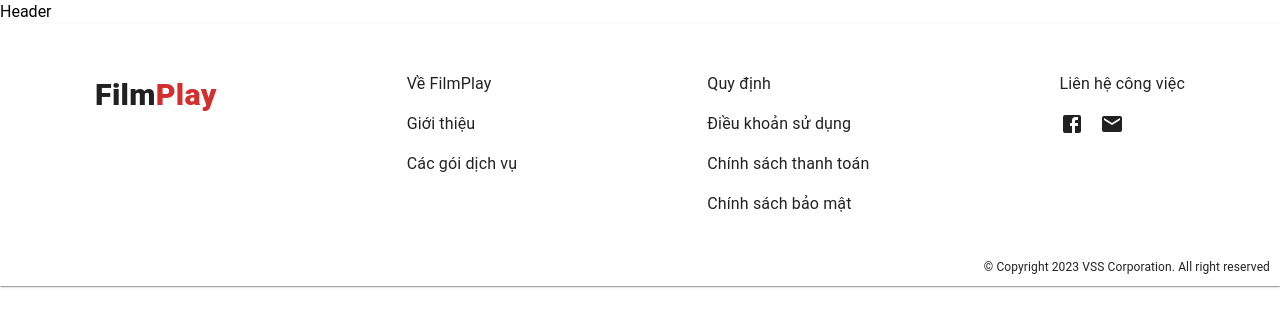
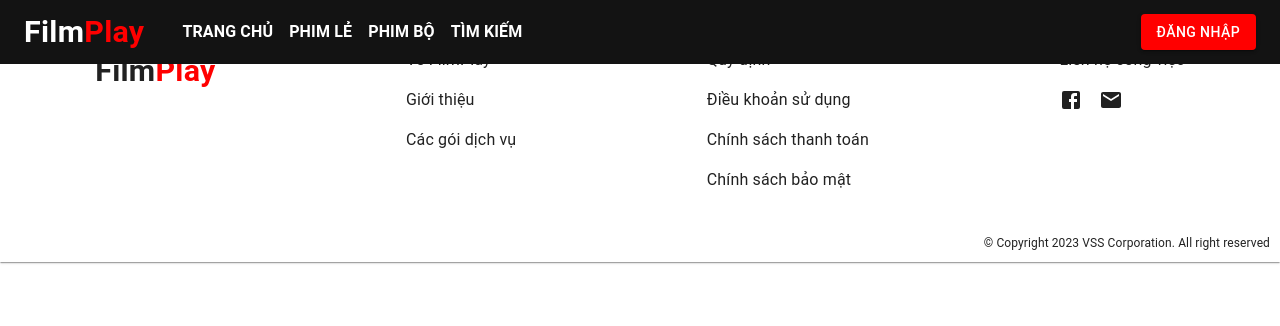
Before and after one commit to bachoilabach/react-movie-user, a React (Create React App) app: page /main in a window 1280 px wide. Shown: the top 326 px of the page. Built offline with nearby package versions, Linux system fonts and the light colour scheme.

Commit message:
debug header

```diff
--- a/src/components/Header.jsx
+++ b/src/components/Header.jsx
@@ -1,9 +1,75 @@
-import React from 'react'
+import MenuIcon from "@mui/icons-material/Menu";
+import {
+  AppBar,
+  Box,
+  Button,
+  IconButton,
+  Stack,
+  Toolbar,
+  Typography,
+} from "@mui/material";
+import { Link } from "react-router-dom";
+import menuConfigs from "../config/menu.configs";
+import Logo from "./Logo";
 
-function Header() {
+const Header = () => {
   return (
-    <div>Header</div>
-  )
-}
+    <>
+      <AppBar elevation={0} sx={{ zIndex: 9999 }}>
+        <Toolbar
+          sx={{
+            alignItems: "center",
+            justifyContent: "space-between",
+            bgcolor: "#131313",
+          }}
+        >
+          <Stack direction="row" spacing={1} alignItems="center">
+            <IconButton color="inherit" sx={{ mr: 2, display: { md: "none" } }}>
+              <MenuIcon />
+            </IconButton>
 
-export default Header
+            <Box sx={{ display: { xs: "inline-block", md: "none" } }}>
+              <Logo />
+            </Box>
+          </Stack>
+
+          {/* main menu */}
+          <Box
+            flexGrow={1}
+            alignItems="center"
+            display={{ xs: "none", md: "flex" }}
+          >
+            <Box sx={{ marginRight: "30px" }}>
+              <Logo />
+            </Box>
+            {menuConfigs.main.map((item, index) => (
+              <Button
+                key={index}
+                component={Link}
+                to={item.path}
+                variant="text"
+              >
+                <Typography className="text-white" fontWeight={600}>
+                  {item.display}
+                </Typography>
+              </Button>
+            ))}
+          </Box>
+          {/* main menu */}
+
+          {/* user menu */}
+          <Stack spacing={3} direction="row" alignItems="center">
+            {
+              <Button sx={{ bgcolor: "#ff0000" }} variant="contained">
+                Đăng nhập
+              </Button>
+            }
+          </Stack>
+          {/* user menu */}
+        </Toolbar>
+      </AppBar>
+    </>
+  );
+};
+
+export default Header;
--- a/src/components/Logo.jsx
+++ b/src/components/Logo.jsx
@@ -3,8 +3,8 @@ import { Typography} from '@mui/material';
 const Logo = () => {
 
   return (
-    <Typography fontWeight="800" fontSize="1.9rem" className='select-none'>
-      Film<span className='text-red-700'>Play</span>
+    <Typography fontWeight="600" fontSize="1.9rem" className='select-none'>
+      Film<span className='text-[#ff0000]'>Play</span>
     </Typography>
   );
 };
--- a/src/config/menu.configs.js
+++ b/src/config/menu.configs.js
@@ -10,7 +10,7 @@ import AccountCircleIcon from '@mui/icons-material/AccountCircle';
 const main = [
   {
     display: "Trang chủ",
-    path: "/",
+    path: "/main/home",
     icon: <HomeOutlinedIcon />,
     state: "home"
   },
--- a/src/pages/HomePage.jsx
+++ b/src/pages/HomePage.jsx
@@ -2,7 +2,33 @@ import React from 'react'
 
 function HomePage() {
   return (
-    <div>HomePage</div>
+    <div>HomePage
+      Lorem ipsum dolor sit amet consectetur adipisicing elit. Numquam, itaque. Corporis nam magni ad ipsum saepe hic voluptatem repudiandae cupiditate, modi doloribus perspiciatis possimus, tenetur iste, eligendi aliquid aperiam in?
+      <p>Lorem ipsum dolor sit amet consectetur adipisicing elit. Qui ex deserunt corporis nulla. Vero cum illum facere maxime omnis hic asperiores aperiam atque eum enim earum quaerat ducimus, quo et.</p>
+      <p>Lorem ipsum dolor sit amet consectetur adipisicing elit. Qui ex deserunt corporis nulla. Vero cum illum facere maxime omnis hic asperiores aperiam atque eum enim earum quaerat ducimus, quo et.</p>
+      <p>Lorem ipsum dolor sit amet consectetur adipisicing elit. Qui ex deserunt corporis nulla. Vero cum illum facere maxime omnis hic asperiores aperiam atque eum enim earum quaerat ducimus, quo et.</p>
+      <p>Lorem ipsum dolor sit amet consectetur adipisicing elit. Qui ex deserunt corporis nulla. Vero cum illum facere maxime omnis hic asperiores aperiam atque eum enim earum quaerat ducimus, quo et.</p>
+      <p>Lorem ipsum dolor sit amet consectetur adipisicing elit. Qui ex deserunt corporis nulla. Vero cum illum facere maxime omnis hic asperiores aperiam atque eum enim earum quaerat ducimus, quo et.</p>
+      <p>Lorem ipsum dolor sit amet consectetur adipisicing elit. Qui ex deserunt corporis nulla. Vero cum illum facere maxime omnis hic asperiores aperiam atque eum enim earum quaerat ducimus, quo et.</p>
+      <p>Lorem ipsum dolor sit amet consectetur adipisicing elit. Qui ex deserunt corporis nulla. Vero cum illum facere maxime omnis hic asperiores aperiam atque eum enim earum quaerat ducimus, quo et.</p>
+      <p>Lorem ipsum dolor sit amet consectetur adipisicing elit. Qui ex deserunt corporis nulla. Vero cum illum facere maxime omnis hic asperiores aperiam atque eum enim earum quaerat ducimus, quo et.</p>
+      <p>Lorem ipsum dolor sit amet consectetur adipisicing elit. Qui ex deserunt corporis nulla. Vero cum illum facere maxime omnis hic asperiores aperiam atque eum enim earum quaerat ducimus, quo et.</p>
+      <p>Lorem ipsum dolor sit amet consectetur adipisicing elit. Qui ex deserunt corporis nulla. Vero cum illum facere maxime omnis hic asperiores aperiam atque eum enim earum quaerat ducimus, quo et.</p>
+      <p>Lorem ipsum dolor sit amet consectetur adipisicing elit. Qui ex deserunt corporis nulla. Vero cum illum facere maxime omnis hic asperiores aperiam atque eum enim earum quaerat ducimus, quo et.</p>
+      <p>Lorem ipsum dolor sit amet consectetur adipisicing elit. Qui ex deserunt corporis nulla. Vero cum illum facere maxime omnis hic asperiores aperiam atque eum enim earum quaerat ducimus, quo et.</p>
+      <p>Lorem ipsum dolor sit amet consectetur adipisicing elit. Qui ex deserunt corporis nulla. Vero cum illum facere maxime omnis hic asperiores aperiam atque eum enim earum quaerat ducimus, quo et.</p>
+      <p>Lorem ipsum dolor sit amet consectetur adipisicing elit. Qui ex deserunt corporis nulla. Vero cum illum facere maxime omnis hic asperiores aperiam atque eum enim earum quaerat ducimus, quo et.</p>
+      <p>Lorem ipsum dolor sit amet consectetur adipisicing elit. Qui ex deserunt corporis nulla. Vero cum illum facere maxime omnis hic asperiores aperiam atque eum enim earum quaerat ducimus, quo et.</p>
+      <p>Lorem ipsum dolor sit amet consectetur adipisicing elit. Qui ex deserunt corporis nulla. Vero cum illum facere maxime omnis hic asperiores aperiam atque eum enim earum quaerat ducimus, quo et.</p>
+      <p>Lorem ipsum dolor sit amet consectetur adipisicing elit. Qui ex deserunt corporis nulla. Vero cum illum facere maxime omnis hic asperiores aperiam atque eum enim earum quaerat ducimus, quo et.</p>
+      <p>Lorem ipsum dolor sit amet consectetur adipisicing elit. Qui ex deserunt corporis nulla. Vero cum illum facere maxime omnis hic asperiores aperiam atque eum enim earum quaerat ducimus, quo et.</p>
+      <p>Lorem ipsum dolor sit amet consectetur adipisicing elit. Qui ex deserunt corporis nulla. Vero cum illum facere maxime omnis hic asperiores aperiam atque eum enim earum quaerat ducimus, quo et.</p>
+      <p>Lorem ipsum dolor sit amet consectetur adipisicing elit. Qui ex deserunt corporis nulla. Vero cum illum facere maxime omnis hic asperiores aperiam atque eum enim earum quaerat ducimus, quo et.</p>
+      <p>Lorem ipsum dolor sit amet consectetur adipisicing elit. Qui ex deserunt corporis nulla. Vero cum illum facere maxime omnis hic asperiores aperiam atque eum enim earum quaerat ducimus, quo et.</p>
+      <p>Lorem ipsum dolor sit amet consectetur adipisicing elit. Qui ex deserunt corporis nulla. Vero cum illum facere maxime omnis hic asperiores aperiam atque eum enim earum quaerat ducimus, quo et.</p>
+      <p>Lorem ipsum dolor sit amet consectetur adipisicing elit. Qui ex deserunt corporis nulla. Vero cum illum facere maxime omnis hic asperiores aperiam atque eum enim earum quaerat ducimus, quo et.</p>
+
+    </div>
   )
 }
 
```
